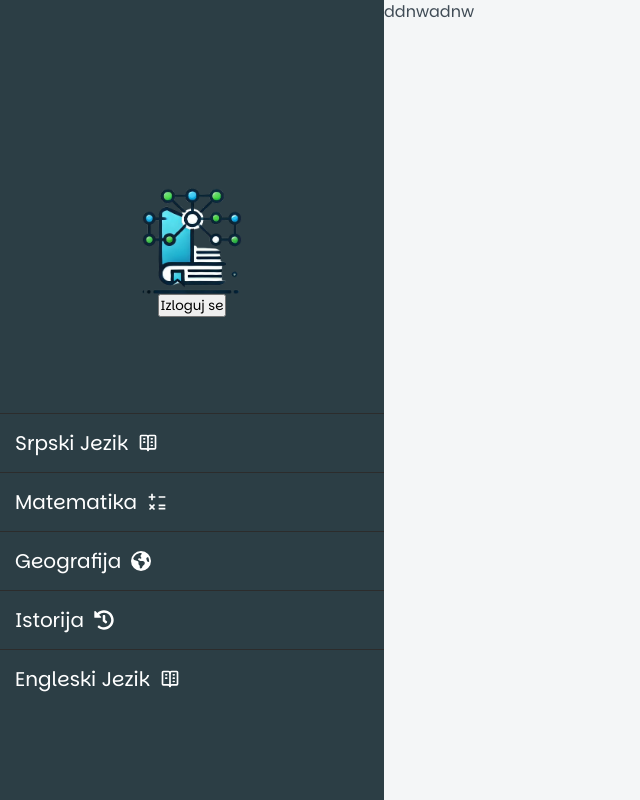
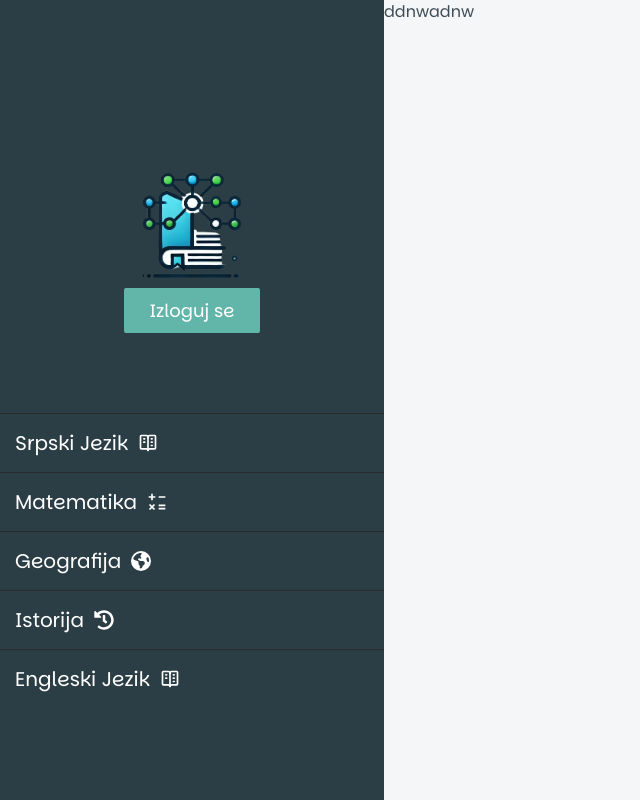
Before and after one commit to EminRedzovic/HakatonDUNP, a React (Create React App) app: page / in a window 1280 px wide. Shown: the whole page, without its empty margins (0-640 px from the left). Built offline with nearby package versions, Linux system fonts and the light colour scheme.

Commit message:
sidebar v1

```diff
--- a/src/components/Sidebar/Sidebar.css
+++ b/src/components/Sidebar/Sidebar.css
@@ -83,6 +83,21 @@ ul li:hover {
   display: none;
 }
 
+.signout-button {
+  background-color: #62b6a9;
+  color: white;
+  border-radius: 2px;
+  border: none;
+  padding: 10px 25px;
+  font-size: 18px;
+  margin-top: 10px;
+  cursor: pointer;
+}
+
+.signout-button:hover {
+  background-color: #78c7c3;
+}
+
 @media screen and (max-width: 900px) {
   .responsive-nav ul li {
     width: 20%;
--- a/src/components/Sidebar/Sidebar.jsx
+++ b/src/components/Sidebar/Sidebar.jsx
@@ -83,7 +83,9 @@ const Sidebar = () => {
           )
         ) : null}
 
-        <button onClick={logout}>Izloguj se</button>
+        <button onClick={logout} className="signout-button">
+          Izloguj se
+        </button>
       </div>
 
       <div className="middle">
```
